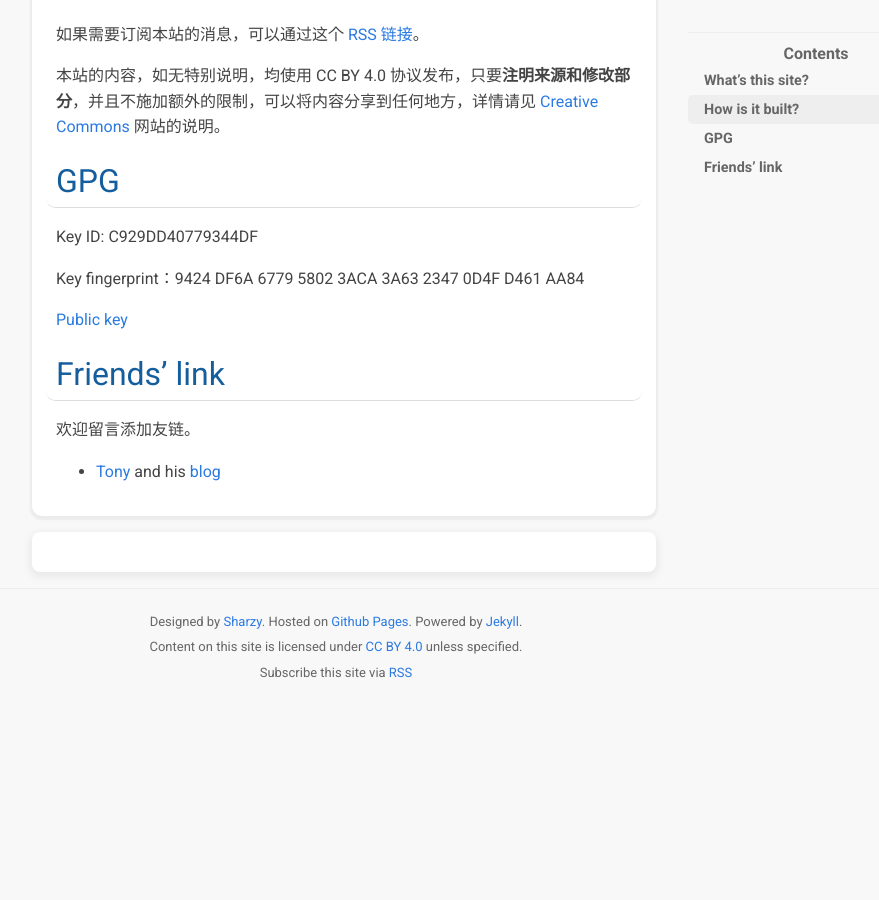
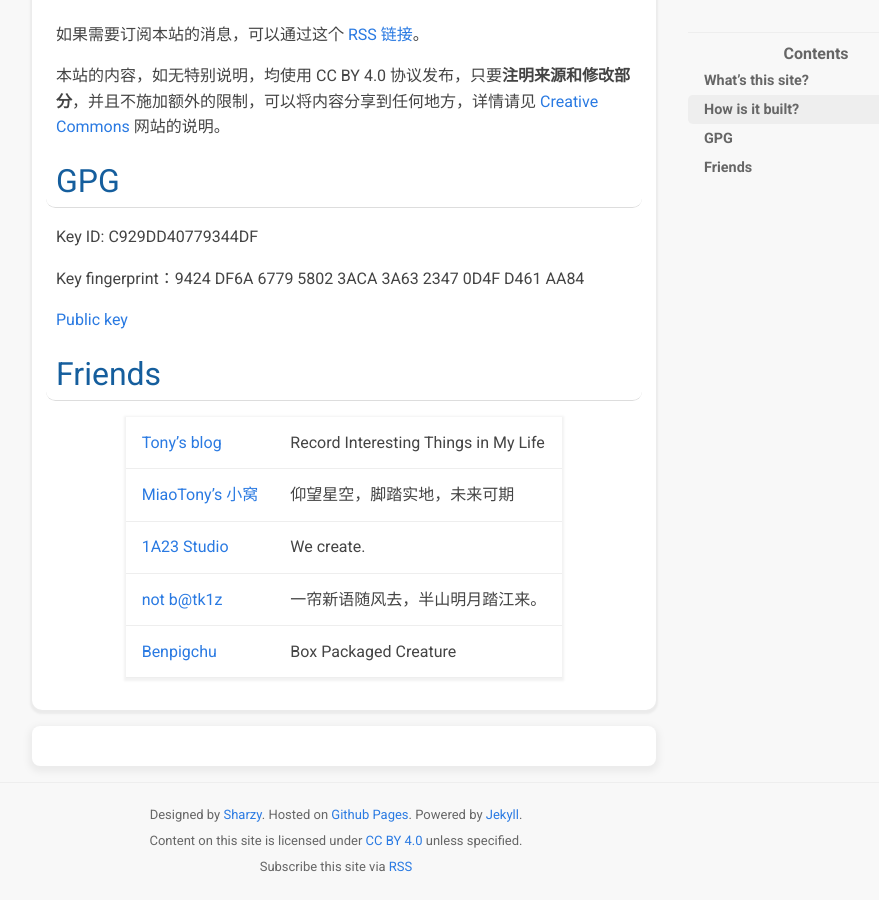
Before and after one commit to SharzyL/SharzyL.github.io, a Jekyll site: the page built from about.md, in a window 1280 px wide and 900 px high, scrolled down 969 px. Shown: the whole window, without its empty margins (304-1183 px from the left). Built offline with Jekyll 4.4.1, drawn with Linux system fonts in a browser that asks for light colours; nearby versions of some CDN libraries; comment, search, counter and statistics services are not loaded; before the commit the page ends 1675 px from its top, so only the background shows below that.

Commit message:
add friend link

```diff
--- a/_config.yml
+++ b/_config.yml
@@ -44,7 +44,7 @@ kramdown:
       start_line: 1
 
 title: Sharzy's random blog
-description: 这里是 Sharzy 的个人博客，用来记录一些个人的发现，以及一些兴致来时写的文章，或者一些我认为比垃圾要略好一些的课程论文。
+description: Sharzy's miscellaneous random stuff.
 
 meta:
   -
--- a/about.md
+++ b/about.md
@@ -40,8 +40,10 @@ Key fingerprint：9424 DF6A 6779 5802 3ACA  3A63 2347 0D4F D461 AA84
 
 [Public key](/assets/gpg.txt)
 
-# Friends' link
+# Friends
 
-欢迎留言添加友链。
-
-- [Tony](https://github.com/fengtony686) and his [blog](https://fengtony686.github.io/)
+| [Tony's blog](https://fengtony686.github.io/) | Record Interesting Things in My Life |
+| [MiaoTony’s 小窝](https://miaotony.xyz/) | 仰望星空，脚踏实地，未来可期 |
+| [1A23 Studio](https://1a23.com/) | We create. |
+| [not b@tk1z](https://blog.batkiz.com/) | 一帘新语随风去，半山明月踏江来。 |
+| [Benpigchu](https://benpigchu.com/) | Box Packaged Creature |
```
Also changed, not shown: favicon.ico (deleted).
